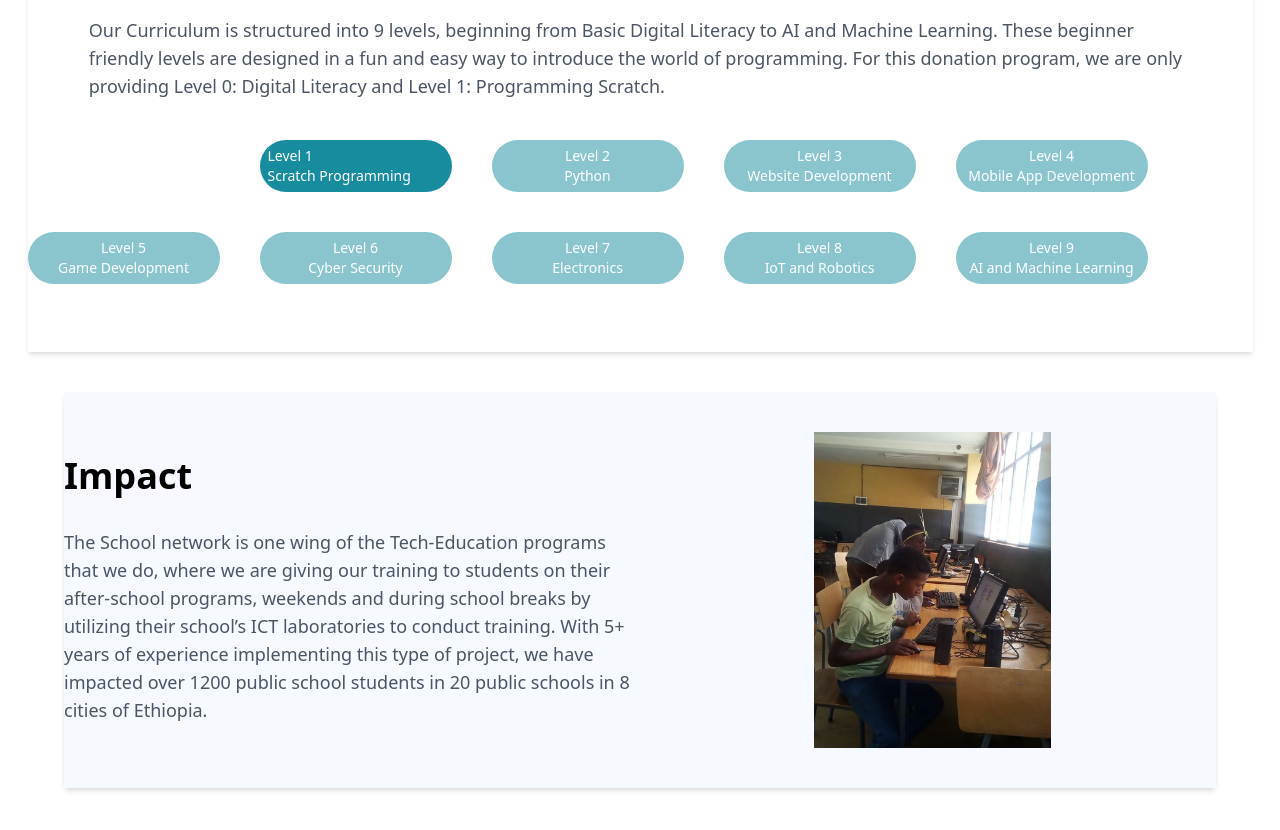
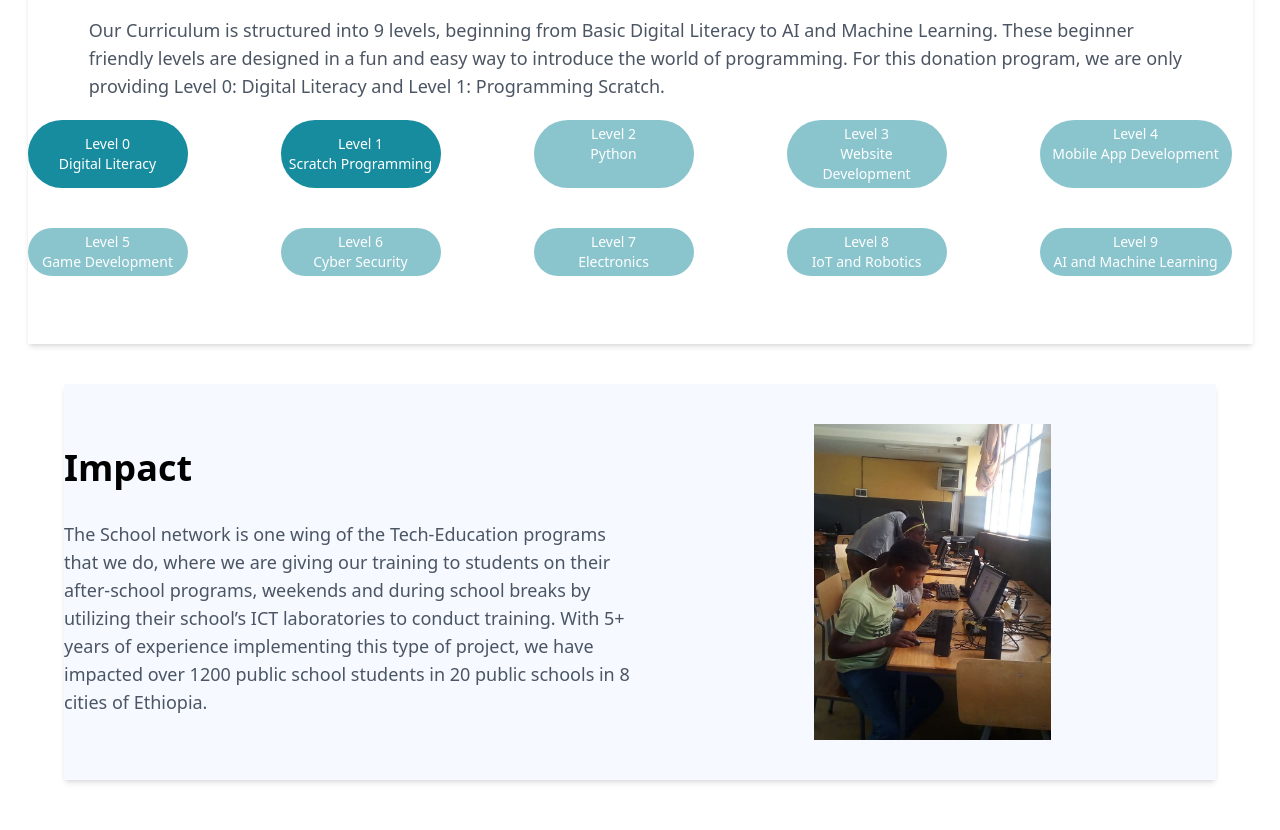
Before and after one commit to Admin-iCog-ACC/Donation_Page, a Next.js app: page / in a window 1280 px wide. Shown: the part 2140-2970 px from the top of the page. Built offline with nearby package versions, Linux system fonts and the light colour scheme; what @badrap/bar-of-progress would draw is missing.

Commit message:
Update LevelsContent.js

```diff
--- a/components/LevelsContent.js
+++ b/components/LevelsContent.js
@@ -1,28 +1,23 @@
-import Image from 'next/image';
-import React from 'react';
-import { useRouter } from 'next/router';
+import Image from "next/image";
+import React from "react";
+import { useRouter } from "next/router";
 
-function ContentSection({ level, setLevel }) {
+
+function ContentSection({level, setLevel}) {
   const router = useRouter();
   return (
-    <div className="flex justify-center md:justify-start  w-full my-5">
-      <div className="grid grid-cols-2 md:grid-cols-5 text-center lg:grid-cols-5 gap-5 sm:gap-10 mt-5">
-        <button
-          onClick={() => setLevel(0)}
-          className="text-sm py-1.5 px-2 text-white rounded-full  bg178c9f] w-48 flex flex-col justify-center "
-        >
+    <div className="max-w-[1225px]  mx-auto my-5">
+      <div className="grid grid-cols-2 md:grid-cols-3 lg:grid-cols-5 gap-10 mt-5">
+        <button onClick={()=>setLevel(0)} className="text-sm py-1 px-2 text-white text-center rounded-full  bg-[#178c9f]  w-40 ">
           <h4 className="">Level 0 </h4>
           <p> Digital Literacy </p>
         </button>
-        <button
-          onClick={() => setLevel(1)}
-          className="text-sm  py-1.5 px-2 text-white text-center rounded-full bg-[#178c9f] w-48 flex flex-col justify-center "
-        >
+        <button onClick={()=>setLevel(1)} className="text-sm  py-1 px-2 text-white text-center rounded-full bg-[#178c9f]  w-40 ">
           <h4 className="">Level 1 </h4>
           <p> Scratch Programming </p>
         </button>
 
-        <div className="text-sm relative py-1.5 group px-2 text-white text-center group rounded-full opacity-50 bg-[#178c9f] w-48 flex flex-col justify-center">
+        <div className="text-sm relative py-1 group px-2 text-white text-center group rounded-full opacity-50 bg-[#178c9f] w-40 ">
           <span className="absolute p-2 bottom-14 text-white pt-5 bg-black w-auto min-w-max transition-all duration-200 origin-bottom scale-0 group-hover:scale-100 z-10">
             Not Available for now.
           </span>
@@ -30,7 +25,7 @@ function ContentSection({ level, setLevel }) {
           <p> Python</p>
         </div>
 
-        <div className="text-sm py-1.5 px-2 group text-white text-center rounded-full opacity-50 relative bg-[#178c9f] w-48 flex flex-col justify-center ">
+        <div className="text-sm py-1 px-2 group text-white text-center rounded-full opacity-50 relative bg-[#178c9f] w-40  ">
         <span className="absolute p-2 bottom-14 text-white pt-5 bg-black w-auto min-w-max transition-all duration-200 origin-bottom scale-0 group-hover:scale-100 z-10">
             Not Available for now.
           </span>
@@ -38,7 +33,7 @@ function ContentSection({ level, setLevel }) {
           <p> Website Development </p>
         </div>
 
-        <div className="text-sm py-1.5 px-2 text-white text-center group rounded-full opacity-50 relative bg-[#178c9f] w-48 flex flex-col justify-center ">
+        <div className="text-sm py-1 px-2 text-white text-center group rounded-full opacity-50 relative bg-[#178c9f]  w-48 ">
         <span className="absolute p-2 bottom-14 text-white pt-5 bg-black w-auto min-w-max transition-all duration-200 origin-bottom scale-0 group-hover:scale-100 z-10">
             Not Available for now.
           </span>
@@ -46,7 +41,7 @@ function ContentSection({ level, setLevel }) {
           <p> Mobile App Development </p>
         </div>
 
-        <div className="text-sm py-1.5 px-2 text-white text-center group rounded-full opacity-50 relative bg-[#178c9f] w-48 flex flex-col justify-center ">
+        <div className="text-sm py-1 px-2 text-white text-center group rounded-full opacity-50 relative bg-[#178c9f]  w-40 ">
         <span className="absolute p-2 bottom-14 text-white pt-5 bg-black w-auto min-w-max transition-all duration-200 origin-bottom scale-0 group-hover:scale-100 z-10">
             Not Available for now.
           </span>
@@ -54,7 +49,7 @@ function ContentSection({ level, setLevel }) {
           <p> Game Development </p>
         </div>
 
-        <div className="text-sm py-1.5 px-2 text-white text-center group rounded-full opacity-50 relative bg-[#178c9f] w-48 flex flex-col justify-center">
+        <div className="text-sm py-1 px-2 text-white text-center group rounded-full opacity-50 relative bg-[#178c9f]  w-40">
         <span className="absolute p-2 bottom-14 text-white pt-5 bg-black w-auto min-w-max transition-all duration-200 origin-bottom scale-0 group-hover:scale-100 z-10">
             Not Available for now.
           </span>
@@ -62,7 +57,7 @@ function ContentSection({ level, setLevel }) {
           <p> Cyber Security </p>
         </div>
 
-        <div className="text-sm py-1.5 px-2 text-white text-center group rounded-full opacity-50 relative bg-[#178c9f] w-48 flex flex-col justify-center">
+        <div className="text-sm py-1 px-2 text-white text-center group rounded-full opacity-50 relative bg-[#178c9f]  w-40">
         <span className="absolute p-2 bottom-14 text-white pt-5 bg-black w-auto min-w-max transition-all duration-200 origin-bottom scale-0 group-hover:scale-100 z-10">
             Not Available for now.
           </span>
@@ -70,7 +65,7 @@ function ContentSection({ level, setLevel }) {
           <p> Electronics </p>
         </div>
 
-        <div className="text-sm py-1.5 px-2 text-white text-center group rounded-full opacity-50 relative bg-[#178c9f] w-48 flex flex-col justify-center">
+        <div className="text-sm py-1 px-2 text-white text-center group rounded-full opacity-50 relative bg-[#178c9f]  w-40">
         <span className="absolute p-2 bottom-14 text-white pt-5 bg-black w-auto min-w-max transition-all duration-200 origin-bottom scale-0 group-hover:scale-100 z-10">
             Not Available for now.
           </span>
@@ -78,7 +73,7 @@ function ContentSection({ level, setLevel }) {
           <p> IoT and Robotics</p>
         </div>
 
-        <div className="text-sm py-1.5 px-2 text-white text-center group rounded-full opacity-50 relative bg-[#178c9f] w-48 flex flex-col justify-center">
+        <div className="text-sm py-1 px-2 text-white text-center group rounded-full opacity-50 relative bg-[#178c9f]  w-48">
         <span className="absolute p-2 bottom-14 text-white pt-5 bg-black w-auto min-w-max transition-all duration-200 origin-bottom scale-0 group-hover:scale-100 z-10">
             Not Available for now.
           </span>
```
Lines whose indentation alone changed are shown as unchanged.
